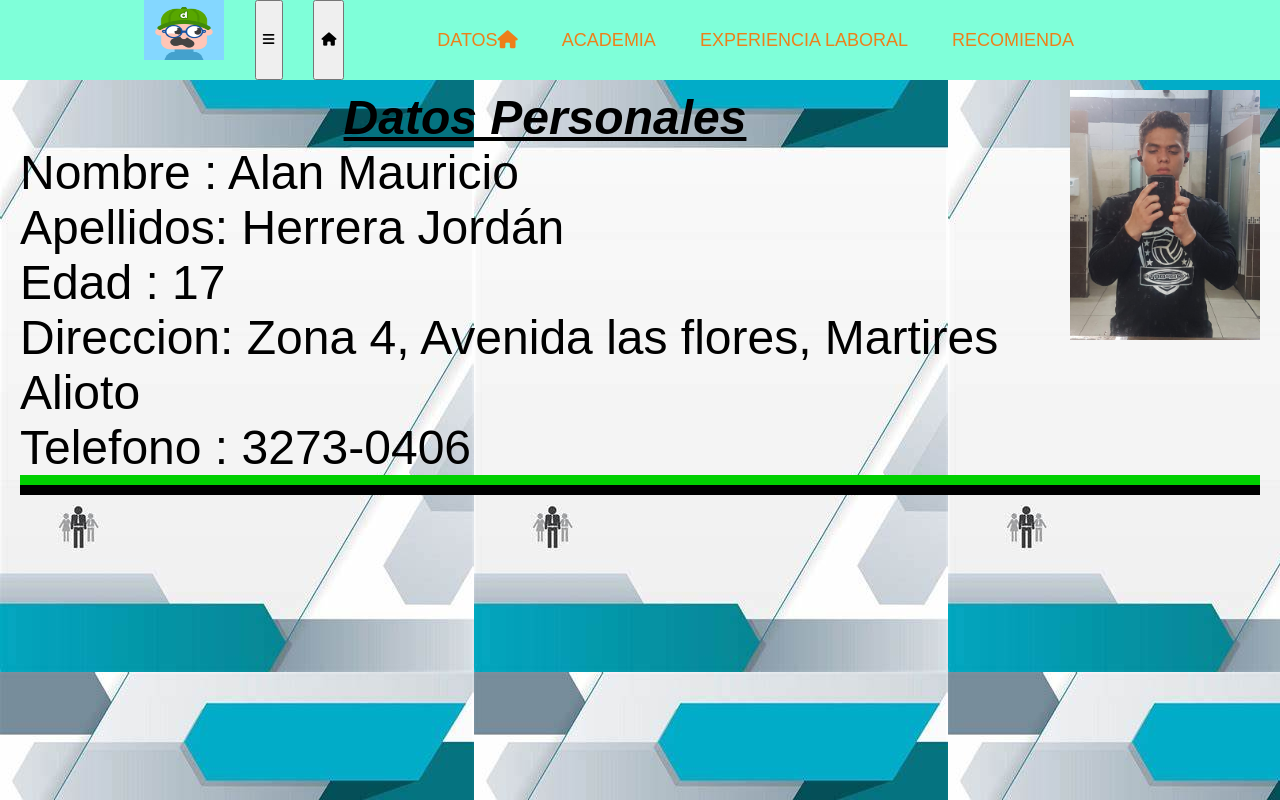
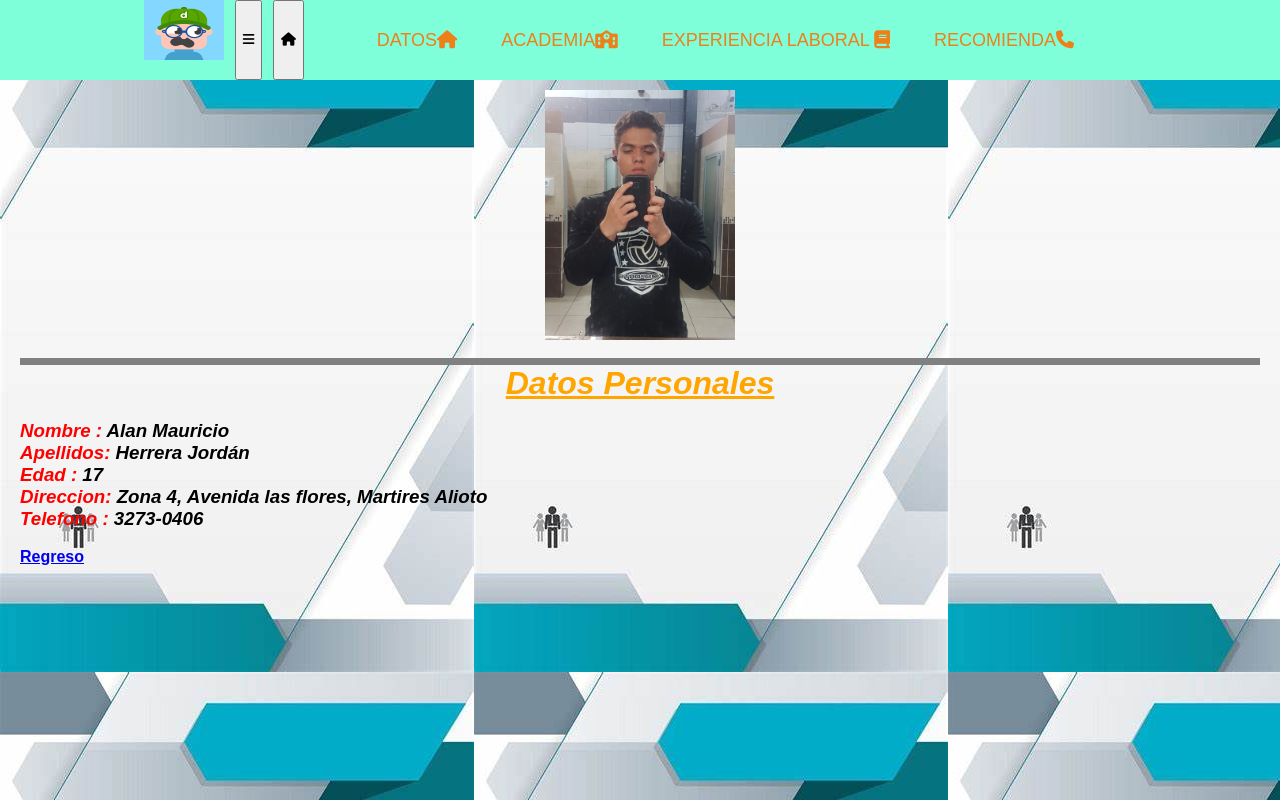
Before and after one commit to alanherrera4ba/repob-alan, a plain HTML site: page personales.html in a window 1280 px wide. Drawn offline with Linux system fonts and the light colour scheme.

Commit message:
Update personales.html
i am

```diff
--- a/personales.html
+++ b/personales.html
@@ -18,32 +18,33 @@
     <img src="Jo/charlie.png" width="80" height=60">
 
   <button class="btn"><i class="fa fa-bars"></i></button>
-  <button class="openMenu"><i class="fa fa-home"></i></button>
+  <button class="btn"><i class="fa fa-home"></i></button>
   </button>
 
    <ul class="nav-menu">
        <li class="nmi"><a href="personales.html" class="nml navml">Datos<i class="fa fa-home"></i></a></li>
-       <li class="nmi"><a href="escuela.html" class="nml navml">Academia</a></li>
-       <li class="nmi"><a href="Experiencia.html" class="nml navml">Experiencia Laboral  </a></li>
-       <li class="nmi"><a href="reco.html" class="nml navml">Recomienda</a></li>
-
+       <li class="nmi"><a href="escuela.html" class="nml navml">Academia<i class="fa fa-school"></i></a></li>
+       <li class="nmi"><a href="Experiencia.html" class="nml navml">Experiencia Laboral <i class="fa fa-book"></i></a></li>
+       <li class="nmi"><a href="reco.html" class="nml navml">Recomienda<i class="fa fa-phone"></i></a></li>
    </ul>
   </nav>
   </header>
   <main>
-      <font size = "12" color "#aa55ee">
-            <img src ="Jo/alanh.jpg" align ="right" width="190" height="250">
 
-<center><b><u><i> Datos Personales </i></u></b></center>
-Nombre   :   Alan Mauricio     <br>
-Apellidos:   Herrera Jordán    <br>
-Edad     :   17              <br>
-Direccion:   Zona 4, Avenida las flores, Martires Alioto <br>
-Telefono :   3273-0406           <br>
+            <center><img src ="Jo/alanh.jpg"  width="190" height="250"></center><br>
+            <hr size="9" color="grey">
 
-<hr size = "12" color = "Mustard Yellow" noshade>
-<hr size = "12" color = "black" >
+<center><font color="orange"><b><h1><u><i> Datos Personales </i></u></h1></b></font></center>
+<br>
+<font color="red"><h3><i>Nombre   :</font>   Alan Mauricio    </i></h3>  <b>
+<font color="red"><h3><i>Apellidos:</font>   Herrera Jordán    </i> </h3><b>
+<font color="red"><h3><i>Edad     :</font>   17              </i> </h3> <b>
+<font color="red"><h3><i>Direccion:</font>   Zona 4, Avenida las flores, Martires Alioto </i> </h3> <b>
+<font color="red"><h3><i>Telefono :</font>   3273-0406          </i>  </h3> <br>
+
+
 
 </main>
+<a href="index.html">Regreso</a>
 </body>
 </html>
```
